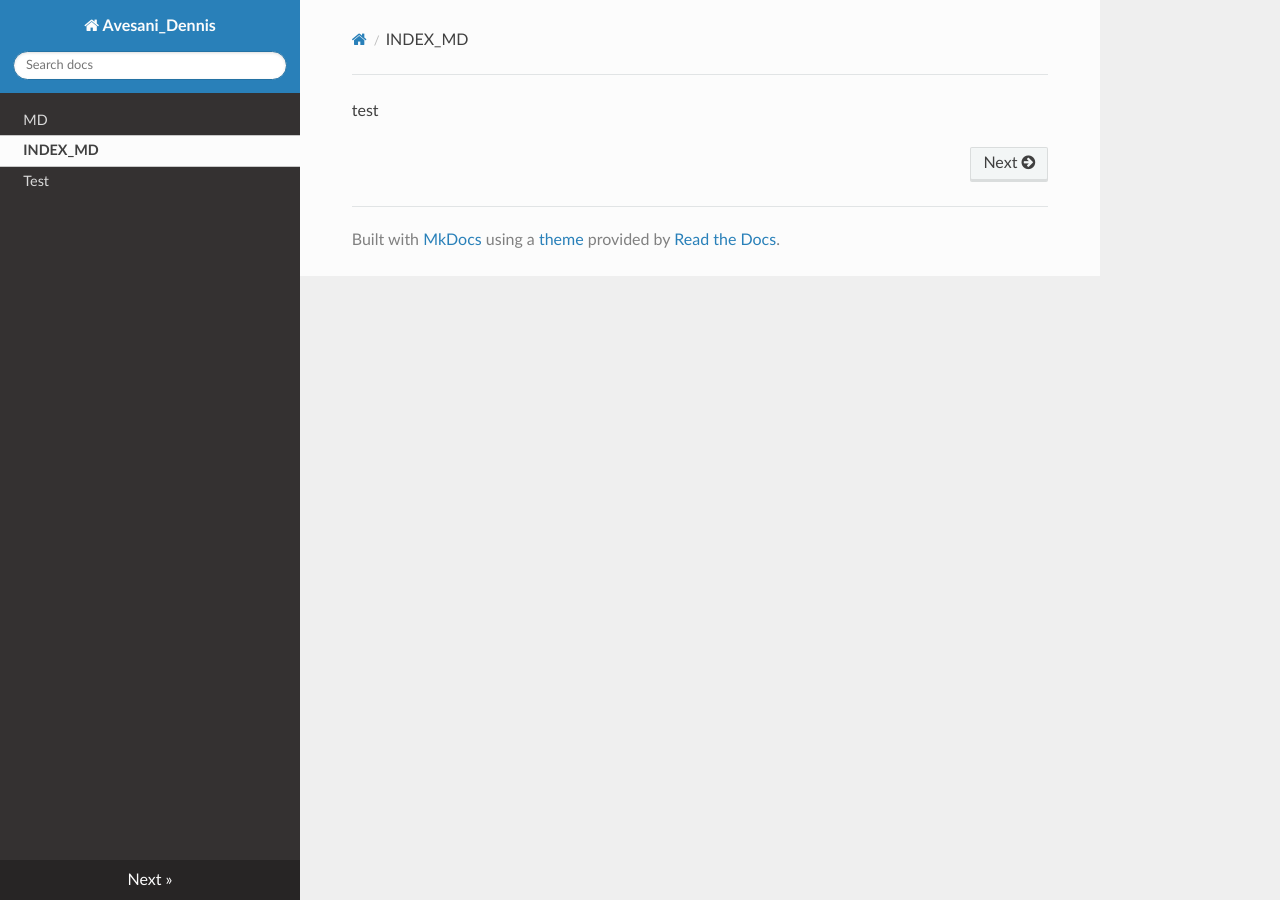
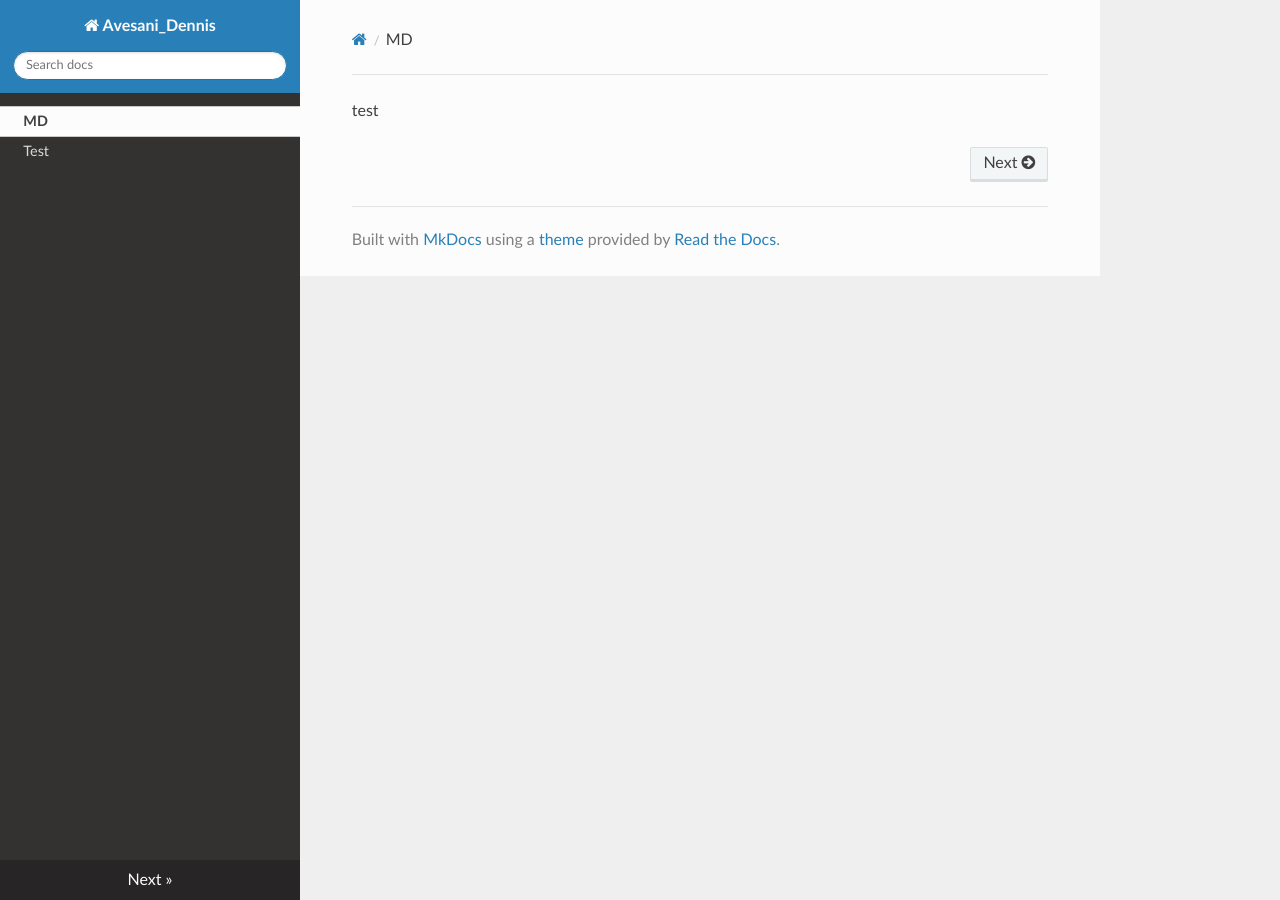
Before and after one commit to avesanidennis/AvesaniDennis-5AI-2020-2021-, an MkDocs documentation site: the page built from docs/index.md, in a window 1280 px wide. Built offline with MkDocs 1.6.1, drawn with Linux system fonts in a browser that asks for light colours; nearby versions of some CDN libraries.

Commit message:
Update mkdocs.yml

```diff
--- a/mkdocs.yml
+++ b/mkdocs.yml
@@ -2,8 +2,7 @@ site_name: Avesani_Dennis
 
 nav:
 
-    - 'MD': 'README.md'
-    - 'INDEX_MD': 'index.md'
+    - 'MD': 'index.md'
     - 'Test': 'test.txt'
 theme:
     name: readthedocs
```
